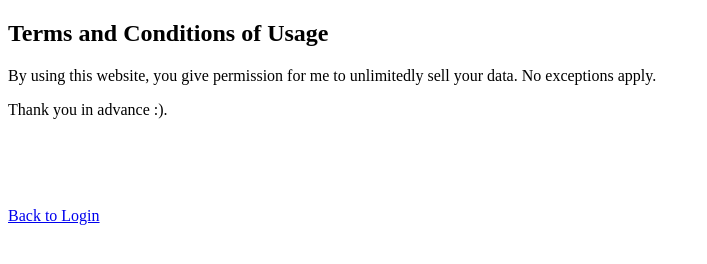
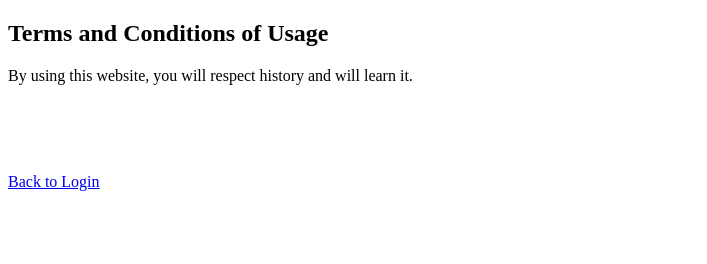
Before and after one commit to DPinegin/HTML-Assignment-1.0, a plain HTML site: page terms.html in a window 1280 px wide. Shown: the whole page, without its empty margins (0-707 px from the left). Drawn offline with Linux system fonts and the light colour scheme.

Commit message:
added comments

```diff
--- a/terms.html
+++ b/terms.html
@@ -7,15 +7,12 @@
     <title>Terms and Conditions</title>
   </head>
   <body>
+    <!--the terms and conditions of usage.-->
     <heading>
       <h2>Terms and Conditions of Usage</h2>
     </heading>
     <main>
-      <p>
-        By using this website, you give permission for me to unlimitedly sell
-        your data. No exceptions apply.
-      </p>
-      <p>Thank you in advance :).</p>
+      <p>By using this website, you will respect history and will learn it.</p>
 
       <br />
       <br />
```
Also changed, not shown: login.html (+8 -0 lines), study.html (+6 -4 lines).
